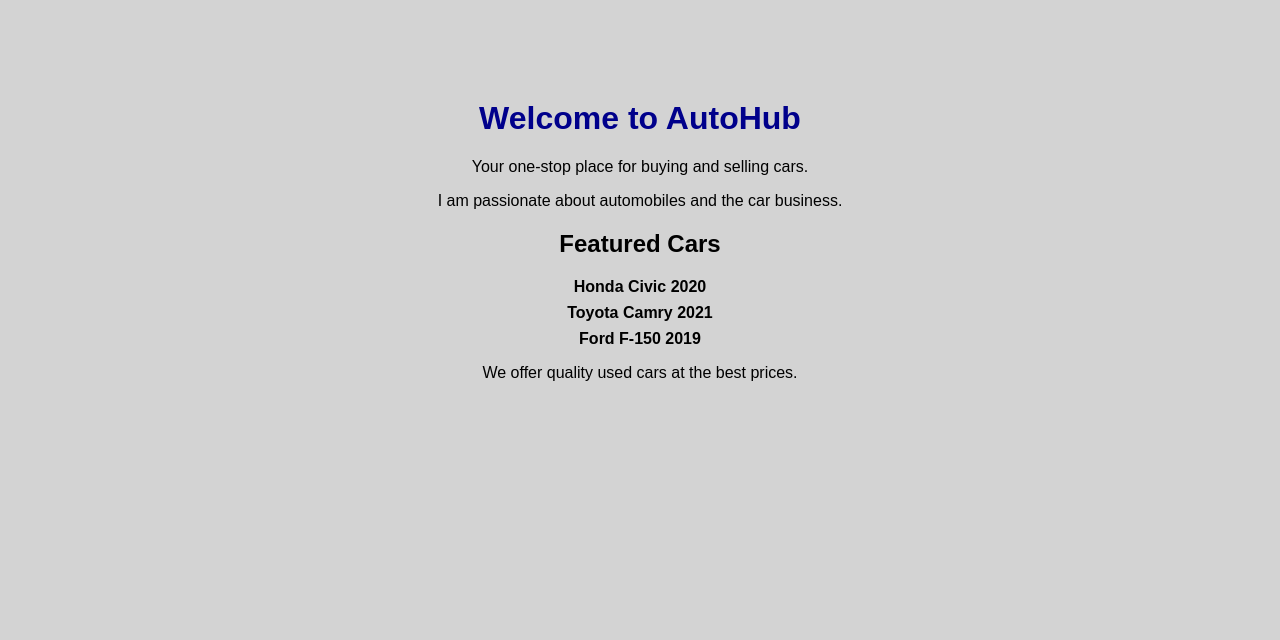
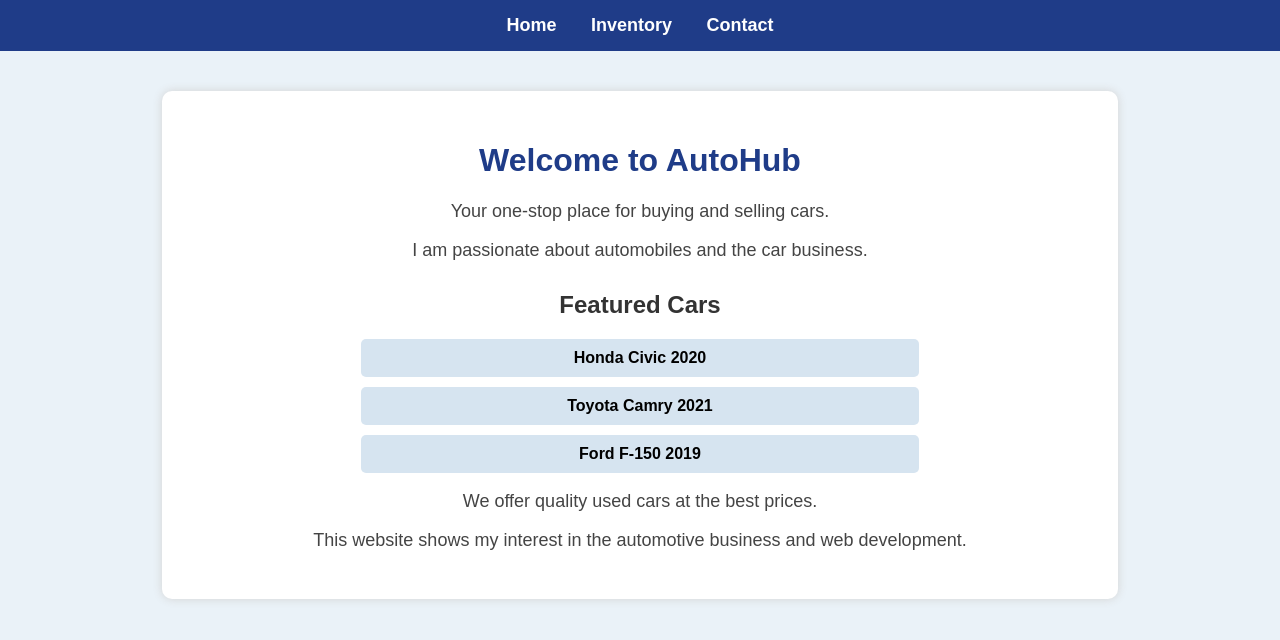
Before and after one commit to Arsalfarooq/cloud-dev-netlify, a plain HTML site: page index.html in a window 1280 px wide. Drawn offline with Linux system fonts and the light colour scheme.

Commit message:
version 3 for my car website

```diff
--- a/index.html
+++ b/index.html
@@ -2,11 +2,19 @@
 <html lang="en">
 <head>
   <meta charset="UTF-8">
+  <meta name="viewport" content="width=device-width, initial-scale=1.0">
   <title>AutoHub</title>
   <link rel="stylesheet" href="style.css">
 </head>
 <body>
 
+  <nav>
+    <a href="#">Home</a>
+    <a href="#">Inventory</a>
+    <a href="#">Contact</a>
+  </nav>
+
+  <div class="container">
     <h1>Welcome to AutoHub</h1>
 
     <p>Your one-stop place for buying and selling cars.</p>
@@ -23,5 +31,8 @@
 
     <p>We offer quality used cars at the best prices.</p>
 
+    <p>This website shows my interest in the automotive business and web development.</p>
+  </div>
+
 </body>
 </html>
--- a/style.css
+++ b/style.css
@@ -1,16 +1,50 @@
 body {
   font-family: Arial, sans-serif;
-  background-color: lightgray;
+  background-color: #eaf2f8;
+  margin: 0;
+  padding: 0;
+}
+
+nav {
+  background-color: #1f3c88;
+  padding: 15px;
   text-align: center;
-  margin-top: 100px;
+}
+
+nav a {
+  color: white;
+  text-decoration: none;
+  margin: 0 15px;
+  font-weight: bold;
+  font-size: 18px;
+}
+
+nav a:hover {
+  color: #ffd166;
+}
+
+.container {
+  background-color: white;
+  width: 70%;
+  margin: 40px auto;
+  padding: 30px;
+  border-radius: 10px;
+  box-shadow: 0 0 10px lightgray;
+  text-align: center;
 }
 
 h1 {
-  color: darkblue;
+  color: #1f3c88;
+}
+
+h2 {
+  color: #333;
+  margin-top: 30px;
 }
 
 p {
-  color: black;
+  color: #444;
+  font-size: 18px;
 }
 
 ul {
@@ -19,6 +53,10 @@
 }
 
 li {
-  margin: 8px;
+  background-color: #d6e4f0;
+  margin: 10px auto;
+  padding: 10px;
+  width: 60%;
+  border-radius: 5px;
   font-weight: bold;
 }
```
Lines whose indentation alone changed are shown as unchanged.
